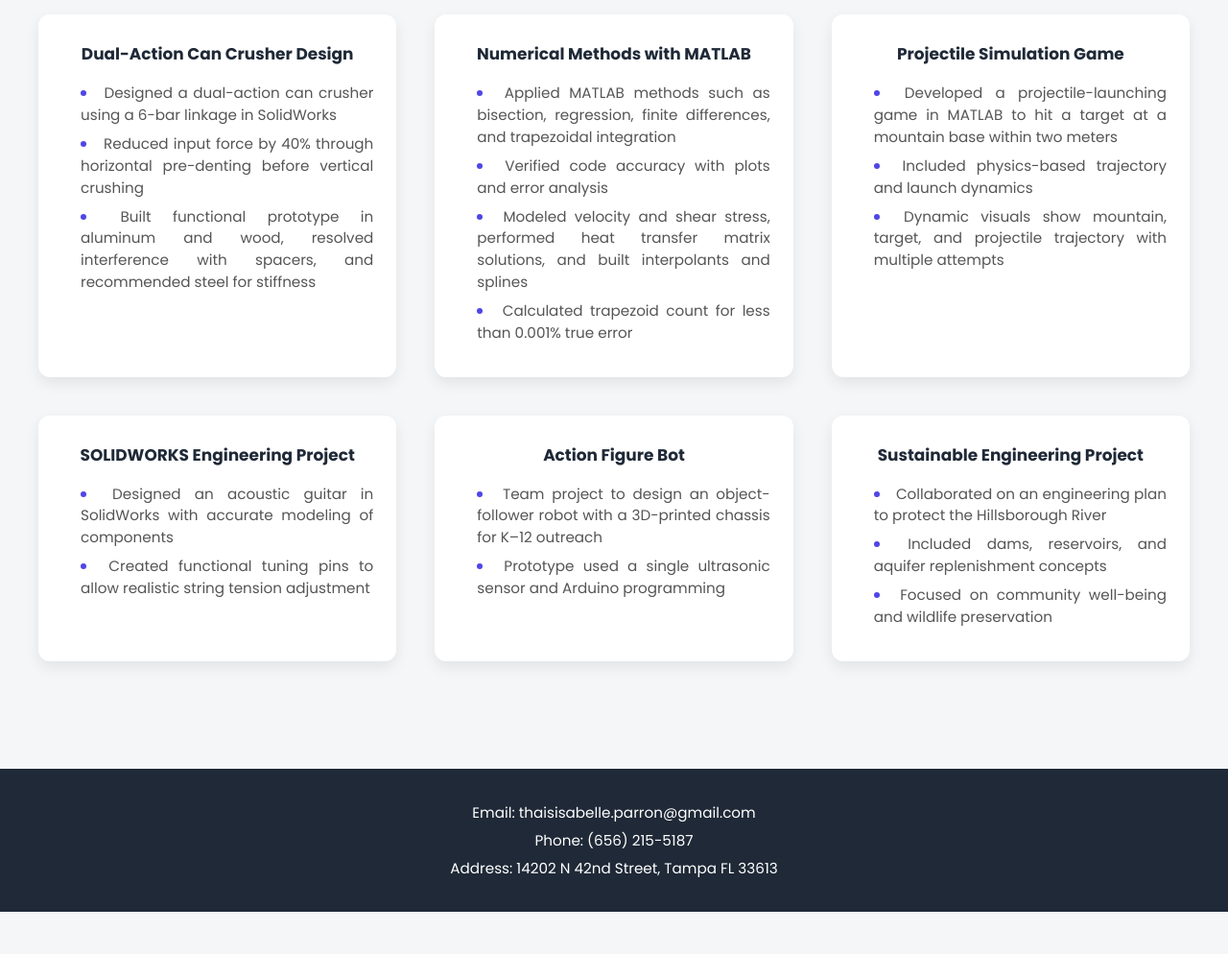
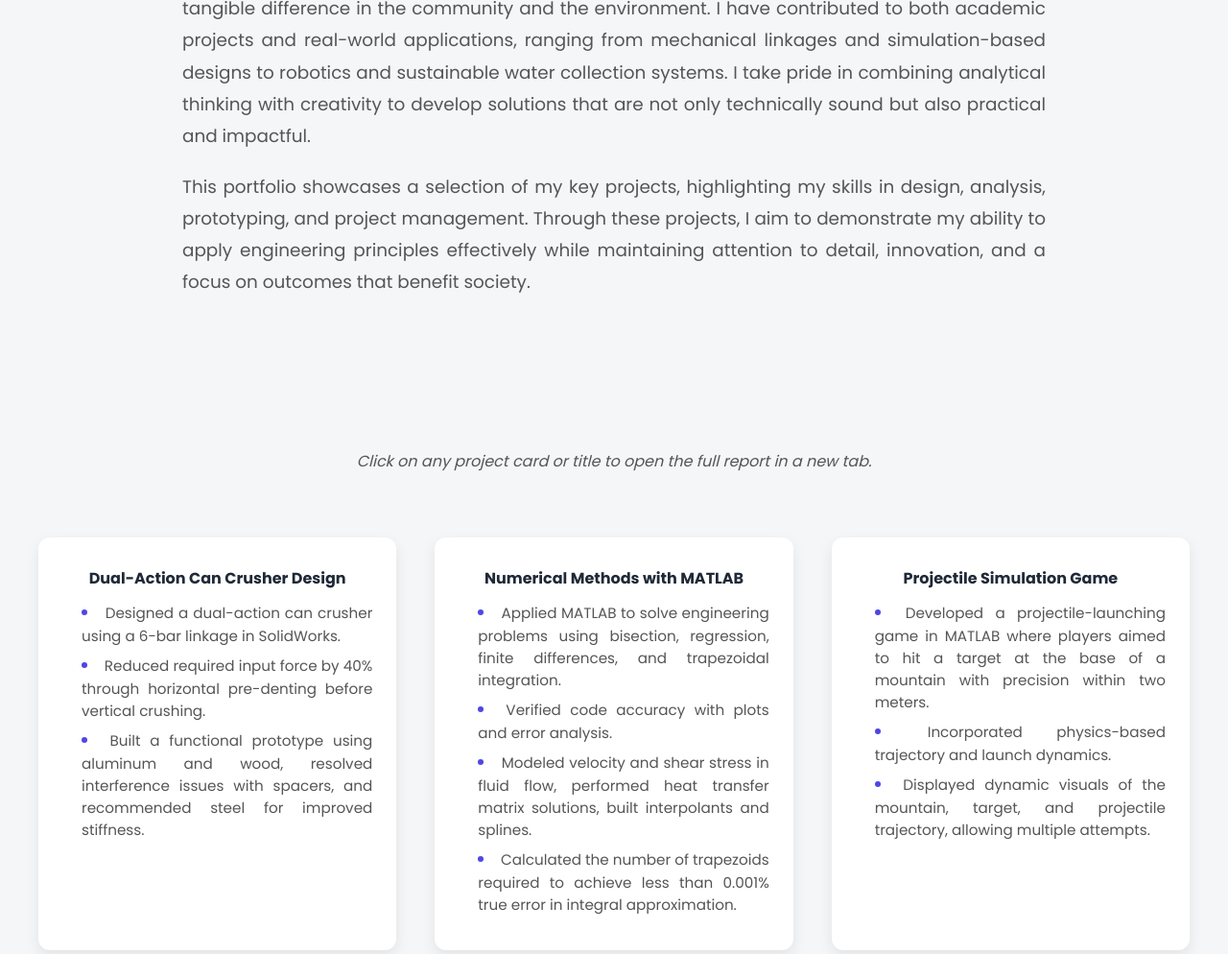
Before and after one commit to ThaisParron/portifolio, a plain HTML site: page index.html in a window 1280 px wide. Shown: the part 634-1628 px from the top of the page at 96% size. Before the commit the page ends 1584 px from the top, so only its background shows below. Drawn offline with Linux system fonts and the light colour scheme.

Commit message:
Update index.html

```diff
--- a/index.html
+++ b/index.html
@@ -1,141 +1,178 @@
 <!DOCTYPE html>
 <html lang="en">
 <head>
-  <meta charset="utf-8" />
-  <meta name="viewport" content="width=device-width,initial-scale=1" />
+    <meta charset="UTF-8">
+    <meta name="viewport" content="width=device-width, initial-scale=1.0">
     <title>Thais I. Parron Ruiz | Portfolio</title>
     <link href="https://fonts.googleapis.com/css2?family=Poppins:wght@400;600;700&display=swap" rel="stylesheet">
     <style>
-    :root { --accent: #4f46e5; --bg: #f4f6f8; --card-shadow: rgba(0,0,0,0.08); }
-    html,body { height:100%; }
+        /* General Body */
         body {
             font-family: 'Poppins', sans-serif;
-      margin:0;
-      background:var(--bg);
-      color:#333;
-      -webkit-font-smoothing:antialiased;
-      -moz-osx-font-smoothing:grayscale;
+            margin: 0;
+            padding: 0;
+            background-color: #f4f6f8;
+            color: #333;
         }
 
         /* Header */
         header {
-      background:#1f2937;
-      color:#fff;
-      text-align:center;
-      padding:72px 20px 48px;
-    }
-    header h1 { font-size:2.6rem; margin:0; font-weight:700; }
-    header .subtitle { font-size:1.05rem; margin:12px 0; }
-    header .resume-link { margin-top:8px; }
-    header .resume-link a {
-      color:#fff;
-      font-weight:600;
-      text-decoration:underline;
+            background-color: #1f2937;
+            color: white;
+            text-align: center;
+            padding: 80px 20px 60px;
         }
 
-    /* About */
-    .about {
-      max-width:920px;
-      margin:36px auto;
-      padding:0 32px;
-      text-align:justify;
-    }
-    .about p { color:#555; line-height:1.7; margin:0 0 16px 0; font-size:1.05rem; }
-
-    /* Projects */
-    .projects {
-      max-width:1400px;
-      margin:24px auto 48px;
-      padding:24px 40px 64px;
-    }
-    .projects-intro {
-      display:flex;
-      justify-content:center;
-      align-items:center;
-      height:80px;
-      margin-bottom:28px;
-    }
-    .projects-intro p {
-      margin:0;
-      text-align:center;
-      font-style:italic;
-      color:#555;
-      max-width:820px;
+        header h1 {
+            font-size: 3rem;
+            margin: 0;
+            font-weight: 700;
         }
 
-    /* Grid: 3 per row on large screens, responsive */
-    .projects-grid {
-      display:grid;
-      grid-template-columns:repeat(3, 1fr);
-      gap:40px;
-      justify-items:center;
-    }
-    @media (max-width:1200px) { .projects-grid { grid-template-columns:repeat(2, 1fr); } }
-    @media (max-width:800px) { .projects-grid { grid-template-columns:1fr; } }
-
-    /* Card */
-    .project-card {
-      width:100%;
-      max-width:420px;
-      background:#fff;
-      border-radius:12px;
-      padding:28px 24px;
-      box-shadow:0 6px 15px var(--card-shadow);
-      transition:transform .25s ease, box-shadow .25s ease, background-color .25s ease;
-      cursor:pointer;
-      display:flex;
-      flex-direction:column;
-      text-align:left;
-      box-sizing:border-box;
-    }
-    .project-card:hover {
-      transform:translateY(-6px);
-      box-shadow:0 12px 25px rgba(0,0,0,0.15);
-      background:#eef1ff;
+        header p {
+            font-size: 1.2rem;
+            margin: 12px 0;
         }
 
-    /* Title centered, bullets justified */
-    .project-card a.title {
-      display:block;
-      text-decoration:none;
-      color:#1f2937;
-      font-weight:700;
-      font-size:1.06rem;
-      margin-bottom:10px;
-      text-align:center;
+        header p a {
+            color: #ffffff;
+            font-weight: 600;
+            text-decoration: underline;
+        }
+
+        /* About Section */
+        section.about {
+            padding: 50px 40px;
+            max-width: 900px;
+            margin: auto;
+            text-align: justify;
+        }
+
+        section.about p {
+            font-size: 1.15rem;
+            line-height: 1.8;
+            color: #555;
+            margin-bottom: 20px;
+        }
+
+        /* Projects Section */
+        .projects {
+            padding: 60px 40px;
+            max-width: 1400px;
+            margin: auto;
+        }
+
+        .projects-intro {
+            display: flex;
+            justify-content: center;
+            align-items: center;
+            height: 80px;
+            margin-bottom: 40px;
+        }
+
+        .projects-intro p {
+            font-style: italic;
+            color: #555;
+            font-size: 1rem;
+            text-align: center;
+            max-width: 800px;
+            margin: 0;
+        }
+
+        .projects-grid {
+            display: grid;
+            grid-template-columns: repeat(3, 1fr); /* 3 cards per row */
+            gap: 40px;
+            justify-items: center;
+        }
+
+        @media (max-width: 1200px) {
+            .projects-grid {
+                grid-template-columns: repeat(2, 1fr); /* 2 per row */
+            }
+        }
+
+        @media (max-width: 800px) {
+            .projects-grid {
+                grid-template-columns: 1fr; /* 1 per row */
+            }
+        }
+
+        .project-card {
+            background-color: white;
+            border-radius: 12px;
+            overflow: hidden;
+            box-shadow: 0 6px 15px rgba(0,0,0,0.08);
+            text-align: left; /* bullets justified, title centered separately */
+            padding: 30px 25px;
+            font-weight: 600;
+            font-size: 1rem;
+            transition: transform 0.3s ease, box-shadow 0.3s ease, background-color 0.3s ease;
+            cursor: pointer;
+        }
+
+        .project-card:hover {
+            transform: translateY(-6px);
+            box-shadow: 0 12px 25px rgba(0,0,0,0.15);
+            background-color: #e5e7eb;
+        }
+
+        .project-card a {
+            text-decoration: none;
+            color: #1f2937;
+            font-weight: 700;
+            display: block;
+            margin-bottom: 10px;
+            transition: color 0.2s ease;
+            text-align: center; /* title centered */
+        }
+
+        .project-card a:hover {
+            color: #4f46e5;
         }
 
         .project-card ul {
-      margin:0;
-      padding-left:20px;
-      list-style-position:inside;
-      text-align:justify;
-      color:#555;
+            padding-left: 20px;
+            margin: 0;
+            list-style-type: disc;
+            list-style-position: inside;
+            text-align: justify; /* bullets justified */
         }
-    .project-card li {
-      margin:6px 0;
-      font-weight:400;
-      font-size:0.95rem;
-      line-height:1.5;
+
+        .project-card ul li {
+            font-weight: 400;
+            font-size: 0.95rem;
+            color: #555;
+            margin: 6px 0;
         }
-    .project-card li::marker { color:var(--accent); font-size:1.05em; }
+
+        .project-card ul li::marker {
+            color: #4f46e5;
+            font-size: 1.1em;
+        }
 
         /* Footer */
         footer {
-      background:#1f2937;
-      color:#fff;
-      text-align:center;
-      padding:28px 20px;
+            background-color: #1f2937;
+            color: white;
+            text-align: center;
+            padding: 35px 20px;
         }
-    footer p { margin:6px 0; font-size:0.95rem; }
 
-    /* Accessibility focus */
-    a:focus, button:focus, .project-card:focus { outline:3px solid rgba(79,70,229,0.18); outline-offset:3px; }
+        footer p {
+            margin: 6px 0;
+            font-size: 0.95rem;
+        }
 
-    /* small screen tweaks */
-    @media (max-width:600px) {
-      header h1 { font-size:2.1rem; }
-      .about p { font-size:1rem; }
+        /* Responsive */
+        @media (max-width: 600px) {
+            header h1 {
+                font-size: 2.2rem;
+            }
+
+            section.about p {
+                font-size: 1rem;
+            }
         }
     </style>
 </head>
@@ -143,100 +180,86 @@
 
 <header>
     <h1>Thais I. Parron Ruiz</h1>
-    <div class="subtitle">Mechanical Engineering student at the University of South Florida</div>
-    <div class="resume-link"><a id="resume-link" href="Thais_Parron_Resume.pdf" target="_blank" rel="noopener">View Resume</a></div>
+    <p>Mechanical Engineering student at the University of South Florida.</p>
+    <p>
+        <a href="Thais_Parron_Resume.pdf" target="_blank">View Resume</a>
+    </p>
 </header>
 
-  <main>
-    <section class="about" aria-label="About">
-      <p>Hello! I am <strong>Thais I. Parron Ruiz</strong>, a mechanical engineering student with hands-on experience in CAD design, MATLAB simulations, prototyping, and practical problem-solving. Projects include mechanical linkages, simulation-based designs, robotics, and sustainable engineering. Work focuses on functional design, analysis, and real-world impact.</p>
+<section class="about">
+    <p>Hello! I am <strong>Thais I. Parron Ruiz</strong>, a dedicated and passionate Mechanical Engineering student with a strong academic background and hands-on experience in a variety of engineering disciplines. Over the course of my studies, I have gained extensive experience in CAD design, MATLAB simulations, prototyping, and practical problem-solving. I enjoy transforming ideas into functional and efficient designs, optimizing mechanisms for performance and reliability, and exploring innovative solutions to engineering challenges.</p>
 
-      <p>This portfolio highlights select projects with short summaries and links to full reports. Use the project cards below to open each report directly.</p>
+    <p>My interests span across mechanical systems, sustainable engineering, and projects that make a tangible difference in the community and the environment. I have contributed to both academic projects and real-world applications, ranging from mechanical linkages and simulation-based designs to robotics and sustainable water collection systems. I take pride in combining analytical thinking with creativity to develop solutions that are not only technically sound but also practical and impactful.</p>
+
+    <p>This portfolio showcases a selection of my key projects, highlighting my skills in design, analysis, prototyping, and project management. Through these projects, I aim to demonstrate my ability to apply engineering principles effectively while maintaining attention to detail, innovation, and a focus on outcomes that benefit society.</p>
 </section>
 
-    <section class="projects" aria-label="Projects">
+<section class="projects">
     <div class="projects-intro">
-        <p>Click any project card or title to open the full report in a new tab</p>
+        <p>Click on any project card or title to open the full report in a new tab.</p>
     </div>
 
-      <div class="projects-grid" id="projects-grid">
-        <article class="project-card" tabindex="0" role="button">
-          <a class="title" href="can-crusher-report.pdf" target="_blank" rel="noopener">Dual-Action Can Crusher Design</a>
+    <div class="projects-grid">
+        <div class="project-card" onclick="window.open('can-crusher-report.pdf', '_blank')">
+            <a href="can-crusher-report.pdf" target="_blank">Dual-Action Can Crusher Design</a>
             <ul>
-            <li>Designed a dual-action can crusher using a 6-bar linkage in SolidWorks</li>
-            <li>Reduced input force by 40% through horizontal pre-denting before vertical crushing</li>
-            <li>Built functional prototype in aluminum and wood, resolved interference with spacers, and recommended steel for stiffness</li>
+                <li>Designed a dual-action can crusher using a 6-bar linkage in SolidWorks.</li>
+                <li>Reduced required input force by 40% through horizontal pre-denting before vertical crushing.</li>
+                <li>Built a functional prototype using aluminum and wood, resolved interference issues with spacers, and recommended steel for improved stiffness.</li>
             </ul>
-        </article>
+        </div>
 
-        <article class="project-card" tabindex="0" role="button">
-          <a class="title" href="computationsMethods-report.pdf" target="_blank" rel="noopener">Numerical Methods with MATLAB</a>
+        <div class="project-card" onclick="window.open('computationsMethods-report.pdf', '_blank')">
+            <a href="computationsMethods-report.pdf" target="_blank">Numerical Methods with MATLAB</a>
             <ul>
-            <li>Applied MATLAB methods such as bisection, regression, finite differences, and trapezoidal integration</li>
-            <li>Verified code accuracy with plots and error analysis</li>
-            <li>Modeled velocity and shear stress, performed heat transfer matrix solutions, and built interpolants and splines</li>
-            <li>Calculated trapezoid count for less than 0.001% true error</li>
+                <li>Applied MATLAB to solve engineering problems using bisection, regression, finite differences, and trapezoidal integration.</li>
+                <li>Verified code accuracy with plots and error analysis.</li>
+                <li>Modeled velocity and shear stress in fluid flow, performed heat transfer matrix solutions, built interpolants and splines.</li>
+                <li>Calculated the number of trapezoids required to achieve less than 0.001% true error in integral approximation.</li>
             </ul>
-        </article>
+        </div>
 
-        <article class="project-card" tabindex="0" role="button">
-          <a class="title" href="Projectile-Simulation-report.pdf" target="_blank" rel="noopener">Projectile Simulation Game</a>
+        <div class="project-card" onclick="window.open('Projectile-Simulation-report.pdf', '_blank')">
+            <a href="Projectile-Simulation-report.pdf" target="_blank">Projectile Simulation Game</a>
             <ul>
-            <li>Developed a projectile-launching game in MATLAB to hit a target at a mountain base within two meters</li>
-            <li>Included physics-based trajectory and launch dynamics</li>
-            <li>Dynamic visuals show mountain, target, and projectile trajectory with multiple attempts</li>
+                <li>Developed a projectile-launching game in MATLAB where players aimed to hit a target at the base of a mountain with precision within two meters.</li>
+                <li>Incorporated physics-based trajectory and launch dynamics.</li>
+                <li>Displayed dynamic visuals of the mountain, target, and projectile trajectory, allowing multiple attempts.</li>
             </ul>
-        </article>
+        </div>
 
-        <article class="project-card" tabindex="0" role="button">
-          <a class="title" href="Guitar-report.pdf" target="_blank" rel="noopener">SOLIDWORKS Engineering Project</a>
+        <div class="project-card" onclick="window.open('Guitar-report.pdf', '_blank')">
+            <a href="Guitar-report.pdf" target="_blank">SOLIDWORKS Engineering Project</a>
             <ul>
-            <li>Designed an acoustic guitar in SolidWorks with accurate modeling of components</li>
-            <li>Created functional tuning pins to allow realistic string tension adjustment</li>
+                <li>Designed an acoustic guitar in SolidWorks, accurately modeling all components.</li>
+                <li>Created functional tuning pins that mimic real-life mechanics for string tension adjustment.</li>
             </ul>
-        </article>
+        </div>
 
-        <article class="project-card" tabindex="0" role="button">
-          <a class="title" href="Action-Figure-bot-report.pdf" target="_blank" rel="noopener">Action Figure Bot</a>
+        <div class="project-card" onclick="window.open('Action-Figure-bot-report.pdf', '_blank')">
+            <a href="Action-Figure-bot-report.pdf" target="_blank">Action Figure Bot</a>
             <ul>
-            <li>Team project to design an object-follower robot with a 3D-printed chassis for K–12 outreach</li>
-            <li>Prototype used a single ultrasonic sensor and Arduino programming</li>
+                <li>In a team of five, designed an object-follower robot with a 3D-printed chassis to introduce over 100 K–12 students to engineering and robotics.</li>
+                <li>Built a working prototype using a single ultrasonic sensor to follow an object, programmed in Arduino.</li>
             </ul>
-        </article>
+        </div>
 
-        <article class="project-card" tabindex="0" role="button">
-          <a class="title" href="sustainable-report.pdf" target="_blank" rel="noopener">Sustainable Engineering Project</a>
+        <div class="project-card" onclick="window.open('sustainable-report.pdf', '_blank')">
+            <a href="sustainable-report.pdf" target="_blank">Sustainable Engineering Project</a>
             <ul>
-            <li>Collaborated on an engineering plan to protect the Hillsborough River</li>
-            <li>Included dams, reservoirs, and aquifer replenishment concepts</li>
-            <li>Focused on community well-being and wildlife preservation</li>
+                <li>Collaborated on a sustainable engineering project for Hillsborough County to protect the Hillsborough River.</li>
+                <li>Implemented dams, reservoirs, and aquifer replenishment.</li>
+                <li>Focused on community well-being and wildlife preservation.</li>
             </ul>
-        </article>
+        </div>
     </div>
 </section>
-  </main>
 
 <footer>
     <p>Email: thaisisabelle.parron@gmail.com</p>
     <p>Phone: (656) 215-5187</p>
-    <p>Address: 14202 N 42nd Street, Tampa FL 33613</p>
+    <p>Address: 14202 N 42nd Street, Tampa, FL, 33613</p>
 </footer>
 
-  <script>
-    // Open card link on click and on keyboard activation
-    document.querySelectorAll('.project-card').forEach(function(card) {
-      const link = card.querySelector('a.title');
-      card.addEventListener('click', function(e) {
-        if (!link) return;
-        window.open(link.href, '_blank', 'noopener');
-      });
-      card.addEventListener('keydown', function(e) {
-        if (e.key === 'Enter' || e.key === ' ') {
-          e.preventDefault();
-          if (link) window.open(link.href, '_blank', 'noopener');
-        }
-      });
-    });
-  </script>
 </body>
 </html>
```
Lines whose indentation alone changed are shown as unchanged.
